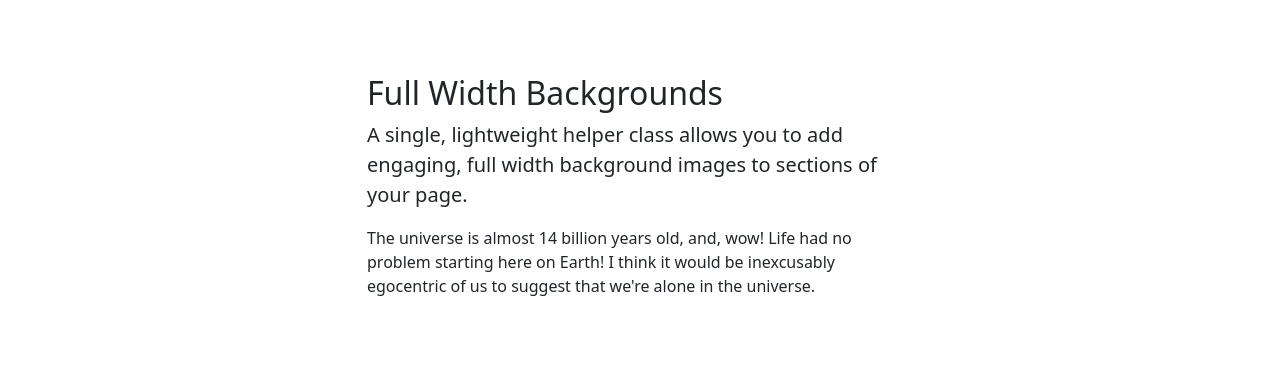
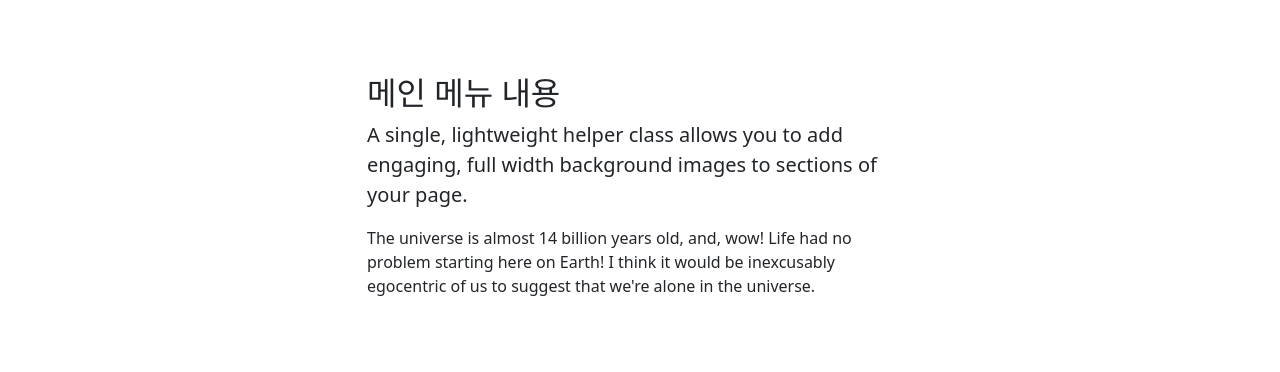
Before and after one commit to jamZara9/Mazara_studio, a plain HTML site: page index.html in a window 1280 px wide. Shown: the part 510-882 px from the top of the page. Drawn offline with nearby package versions, Linux system fonts and the light colour scheme.

Commit message:
Update index.html

```diff
--- a/index.html
+++ b/index.html
@@ -39,7 +39,7 @@
             <div class="container my-5">
                 <div class="row justify-content-center">
                     <div class="col-lg-6">
-                        <h2>Full Width Backgrounds</h2>
+                        <h2>메인 메뉴 내용</h2>
                         <p class="lead">A single, lightweight helper class allows you to add engaging, full width background images to sections of your page.</p>
                         <p class="mb-0">The universe is almost 14 billion years old, and, wow! Life had no problem starting here on Earth! I think it would be inexcusably egocentric of us to suggest that we're alone in the universe.</p>
                     </div>
```
